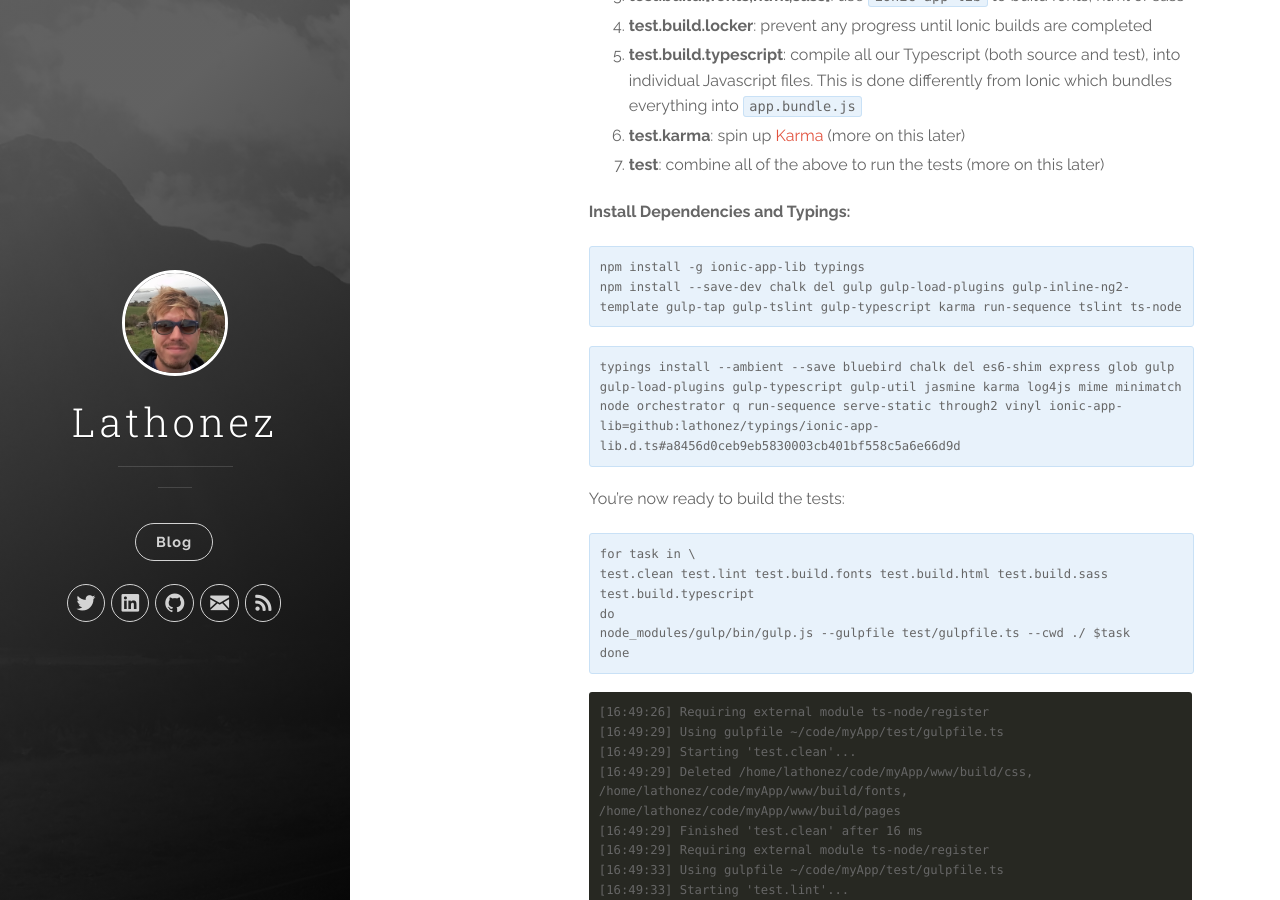
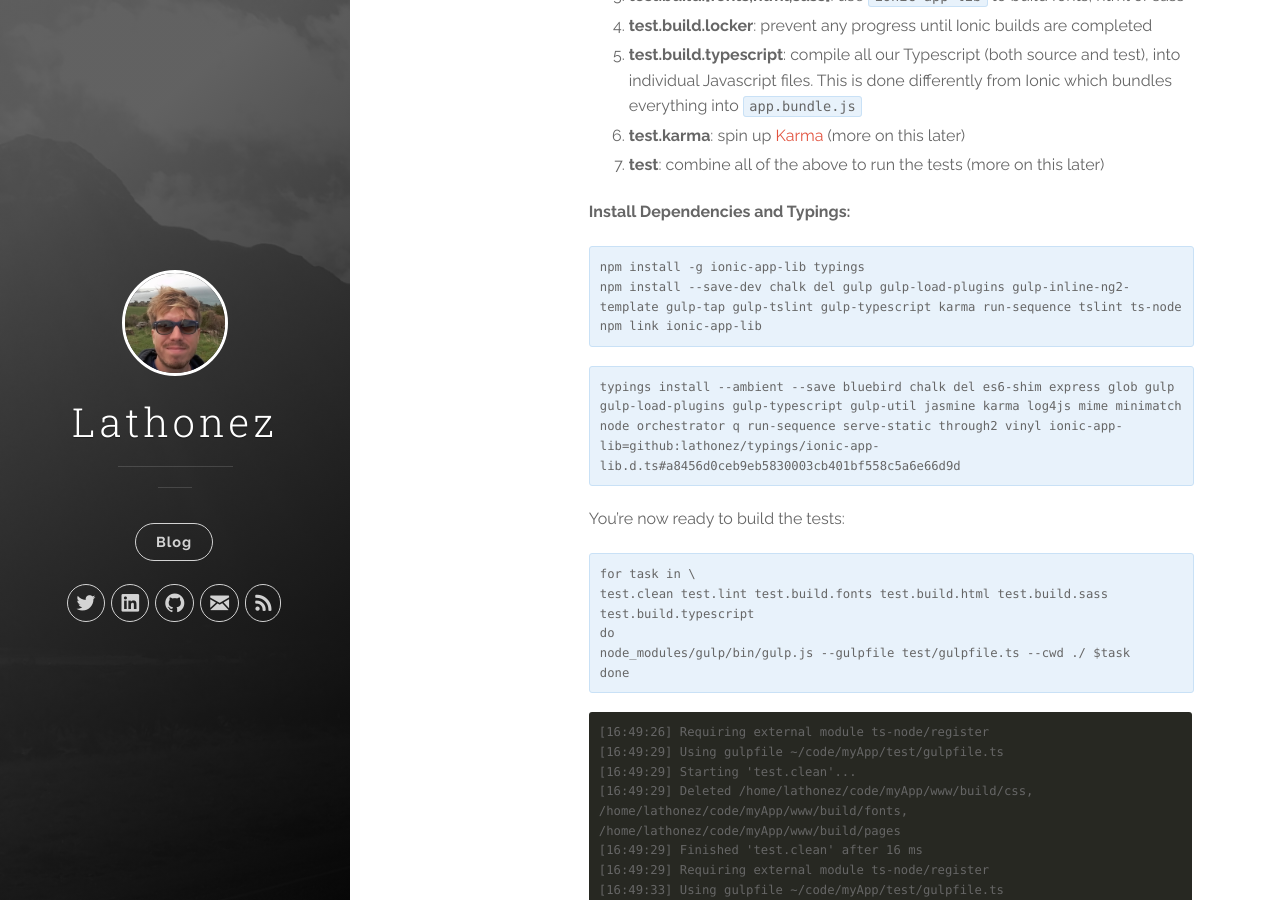
Before and after one commit to lathonez/lathonez.github.io, a Jekyll site: the page built from _posts/2016-02-21-ionic-2-unit-testing.markdown, in a window 1280 px wide and 900 px high, scrolled down 3811 px. Built offline with Jekyll 4.4.1, drawn with Linux system fonts in a browser that asks for light colours; nearby versions of some CDN libraries.

Commit message:
npm link

```diff
--- a/_posts/2016-02-21-ionic-2-unit-testing.markdown
+++ b/_posts/2016-02-21-ionic-2-unit-testing.markdown
@@ -148,7 +148,8 @@ This gulpfile defines several tasks which gulp will carry out for us during the
 <div class="highlighter-rouge">
 <pre class="lowlight">
 <code>npm install -g ionic-app-lib typings
-npm install --save-dev chalk del gulp gulp-load-plugins gulp-inline-ng2-template gulp-tap gulp-tslint gulp-typescript karma run-sequence tslint ts-node</code>
+npm install --save-dev chalk del gulp gulp-load-plugins gulp-inline-ng2-template gulp-tap gulp-tslint gulp-typescript karma run-sequence tslint ts-node
+npm link ionic-app-lib</code>
 </pre>
 </div>
 
```
